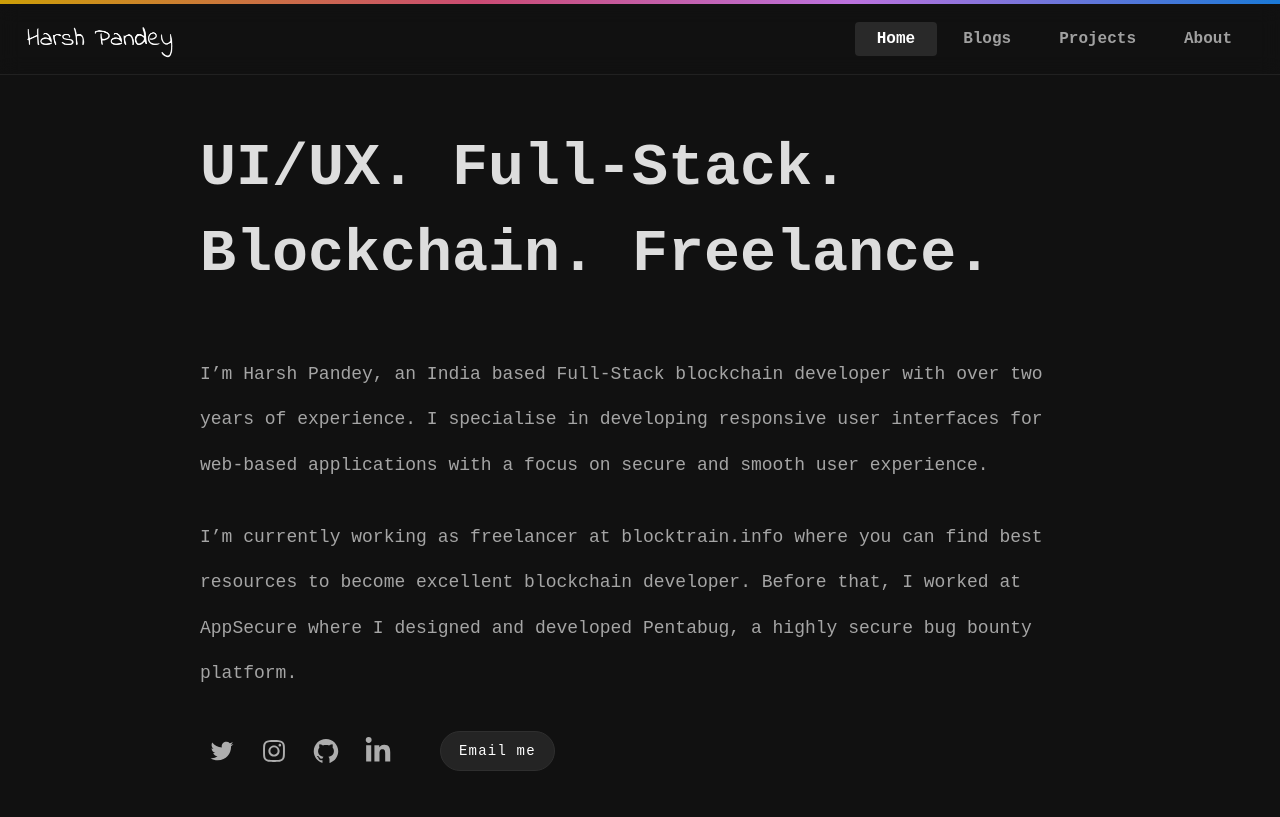
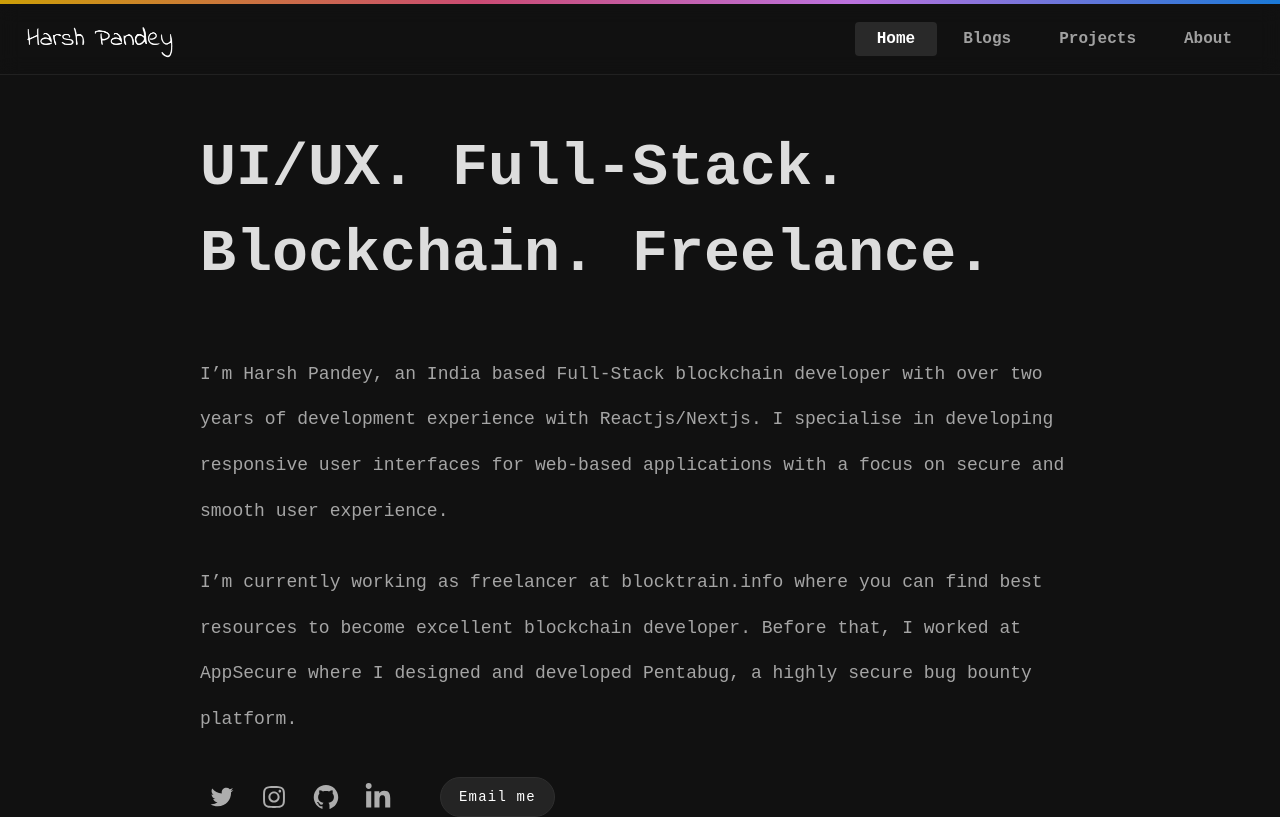
Before and after one commit to harshpandey002/portfolio-new, a Next.js app: page / in a window 1280 px wide. Shown: the top 817 px of the page. Built offline with nearby package versions, Linux system fonts and the light colour scheme.

Commit message:
Minor Content change

```diff
--- a/pages/index.jsx
+++ b/pages/index.jsx
@@ -37,9 +37,10 @@ export default function Home() {
           <motion.p variants={noStagger}>
             <AnimatedText>
               I’m Harsh Pandey, an India based Full-Stack blockchain developer
-              with over two years of experience. I specialise in developing
-              responsive user interfaces for web-based applications with a focus
-              on secure and smooth user experience.
+              with over two years of development experience with Reactjs/Nextjs.
+              I specialise in developing responsive user interfaces for
+              web-based applications with a focus on secure and smooth user
+              experience.
             </AnimatedText>
           </motion.p>
           <motion.p id={styles.desc} variants={noStagger}>
```
